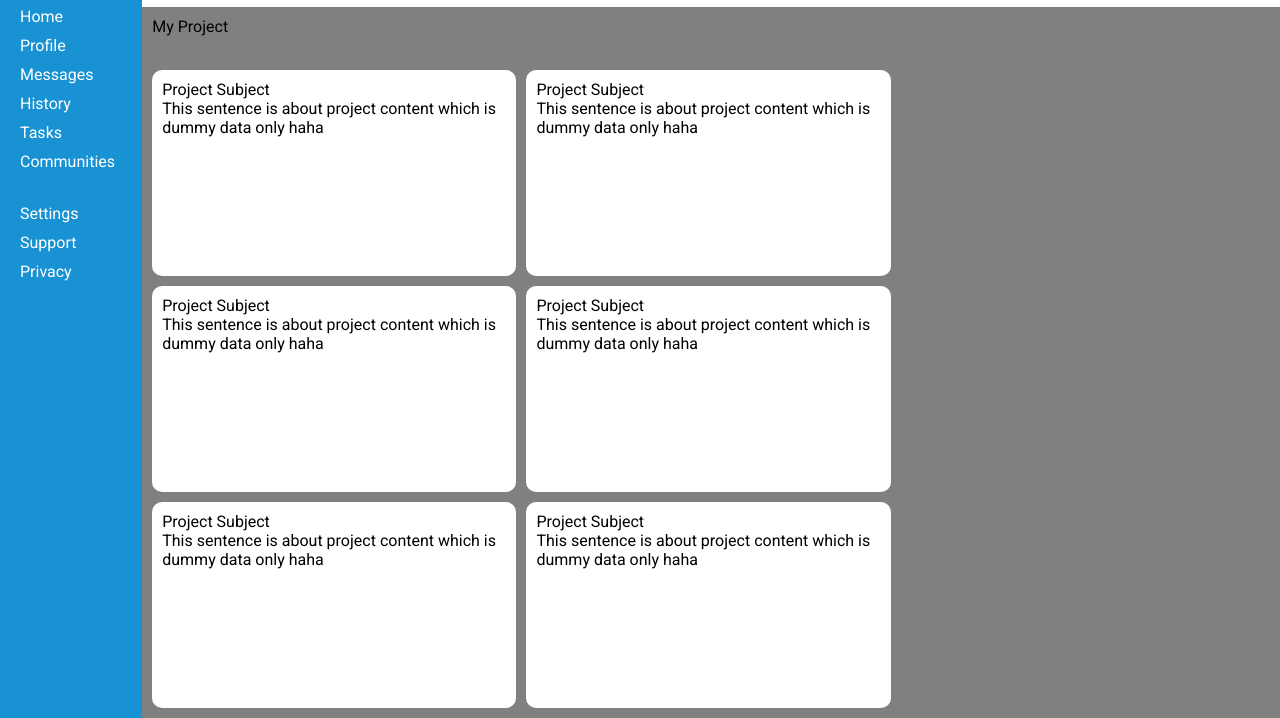
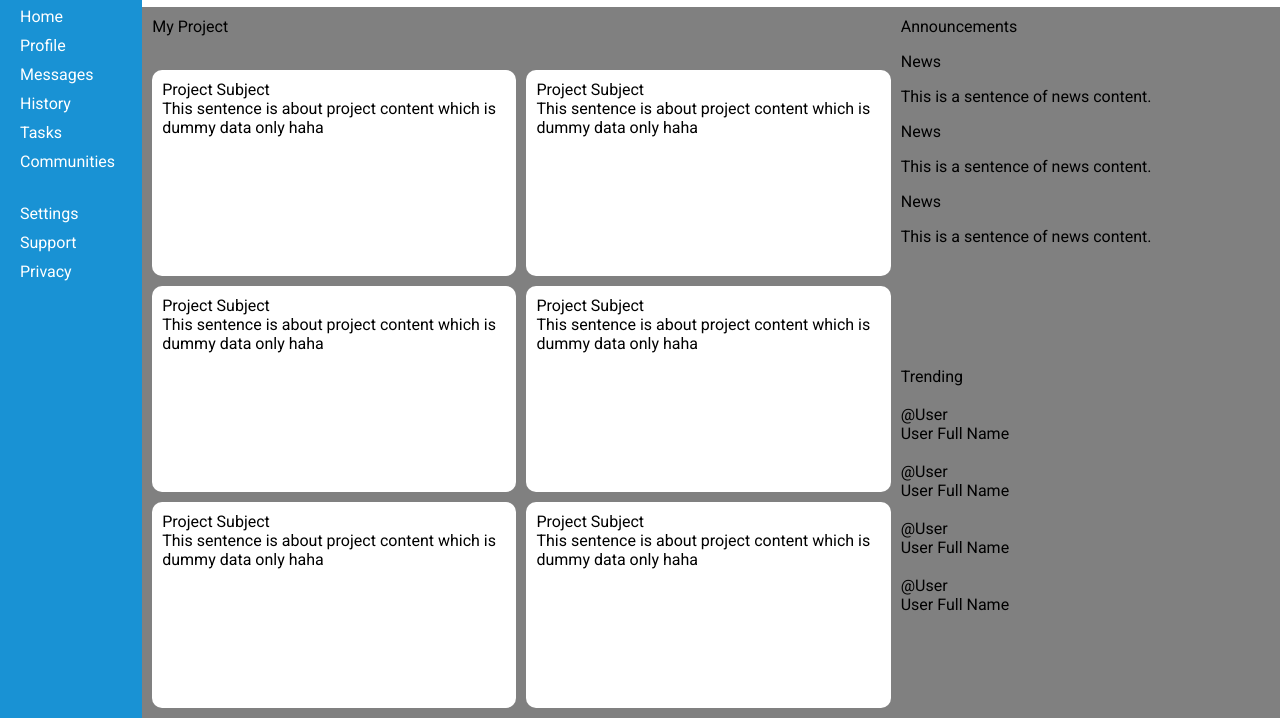
Before and after one commit to eldonaukh/odin-admin-dashboard, a plain HTML site: page index.html in a window 1280 px wide. Shown: the part 82-800 px from the top of the page. Drawn offline with Linux system fonts and the light colour scheme.

Commit message:
Add announcements and trending to html

```diff
--- a/index.html
+++ b/index.html
@@ -1,15 +1,16 @@
 <!DOCTYPE html>
 <html lang="en">
-
   <head>
-  <meta charset="UTF-8">
-  <meta name="viewport" content="width=device-width, initial-scale=1.0">
+    <meta charset="UTF-8" />
+    <meta name="viewport" content="width=device-width, initial-scale=1.0" />
     <title>Odin Admin Dashboard</title>
-  <link rel="stylesheet" href="stylesheet.css">
-  <link rel="preconnect" href="https://fonts.googleapis.com">
-  <link rel="preconnect" href="https://fonts.gstatic.com" crossorigin>
-  <link href="https://fonts.googleapis.com/css2?family=Roboto:ital,wght@0,100..900;1,100..900&display=swap"
-    rel="stylesheet">
+    <link rel="stylesheet" href="stylesheet.css" />
+    <link rel="preconnect" href="https://fonts.googleapis.com" />
+    <link rel="preconnect" href="https://fonts.gstatic.com" crossorigin />
+    <link
+      href="https://fonts.googleapis.com/css2?family=Roboto:ital,wght@0,100..900;1,100..900&display=swap"
+      rel="stylesheet"
+    />
   </head>
 
   <body>
@@ -33,8 +34,8 @@
       <div class="main">
         <div class="top-bar">
           <div class="search-bar">
-          <img src="" alt="search-icon">
-          <input type="search">
+            <img src="" alt="search-icon" />
+            <input type="search" />
           </div>
           <div class="profile">
             <div id="profile-notification"></div>
@@ -58,41 +59,98 @@
             <div class="cards">
               <div class="card">
                 <div class="subject">Project Subject</div>
-              <div class="content">This sentence is about project content which is dummy data only haha</div>
+                <div class="content">
+                  This sentence is about project content which is dummy data
+                  only haha
+                </div>
                 <div class="actions"></div>
               </div>
               <div class="card">
                 <div class="subject">Project Subject</div>
-              <div class="content">This sentence is about project content which is dummy data only haha</div>
+                <div class="content">
+                  This sentence is about project content which is dummy data
+                  only haha
+                </div>
                 <div class="actions"></div>
               </div>
               <div class="card">
                 <div class="subject">Project Subject</div>
-              <div class="content">This sentence is about project content which is dummy data only haha</div>
+                <div class="content">
+                  This sentence is about project content which is dummy data
+                  only haha
+                </div>
                 <div class="actions"></div>
               </div>
               <div class="card">
                 <div class="subject">Project Subject</div>
-              <div class="content">This sentence is about project content which is dummy data only haha</div>
+                <div class="content">
+                  This sentence is about project content which is dummy data
+                  only haha
+                </div>
                 <div class="actions"></div>
               </div>
               <div class="card">
                 <div class="subject">Project Subject</div>
-              <div class="content">This sentence is about project content which is dummy data only haha</div>
+                <div class="content">
+                  This sentence is about project content which is dummy data
+                  only haha
+                </div>
                 <div class="actions"></div>
               </div>
               <div class="card">
                 <div class="subject">Project Subject</div>
-              <div class="content">This sentence is about project content which is dummy data only haha</div>
+                <div class="content">
+                  This sentence is about project content which is dummy data
+                  only haha
+                </div>
                 <div class="actions"></div>
               </div>
             </div>
-          <div class="announcements"></div>
-          <div class="trending"></div>
+          </div>
+          <div class="announcements">
+            <div class="title">Announcements</div>
+            <div class="news">
+              <div class="news-item">
+                <p>News</p>
+                <p>This is a sentence of news content.</p>
+              </div>
+              <div class="news-item">
+                <p>News</p>
+                <p>This is a sentence of news content.</p>
+              </div>
+              <div class="news-item">
+                <p>News</p>
+                <p>This is a sentence of news content.</p>
               </div>
             </div>
           </div>
-
+          <div class="trending">
+            <div class="title">Trending</div>
+            <div class="users">
+              <div class="user">
+                <img src="" alt="" />
+                <div class="username">@User</div>
+                <div class="user-fullname">User Full Name</div>
+              </div>
+              <div class="user">
+                <img src="" alt="" />
+                <div class="username">@User</div>
+                <div class="user-fullname">User Full Name</div>
+              </div>
+              <div class="user">
+                <img src="" alt="" />
+                <div class="username">@User</div>
+                <div class="user-fullname">User Full Name</div>
+              </div>
+              <div class="user">
+                <img src="" alt="" />
+                <div class="username">@User</div>
+                <div class="user-fullname">User Full Name</div>
+              </div>
+            </div>
+          </div>
+        </div>
+      </div>
+    </div>
   </body>
-
 </html>
--- a/stylesheet.css
+++ b/stylesheet.css
@@ -126,3 +126,13 @@ html {
   background-color: white;
   border-radius: 10px;
 }
+
+.announcements {
+  grid-column: 2 / 3;
+  grid-row: 1 / 2;
+}
+
+.trending {
+  grid-column: 2 / 3;
+  grid-row: 2 / -1;
+}
```
Lines whose indentation alone changed are shown as unchanged.
